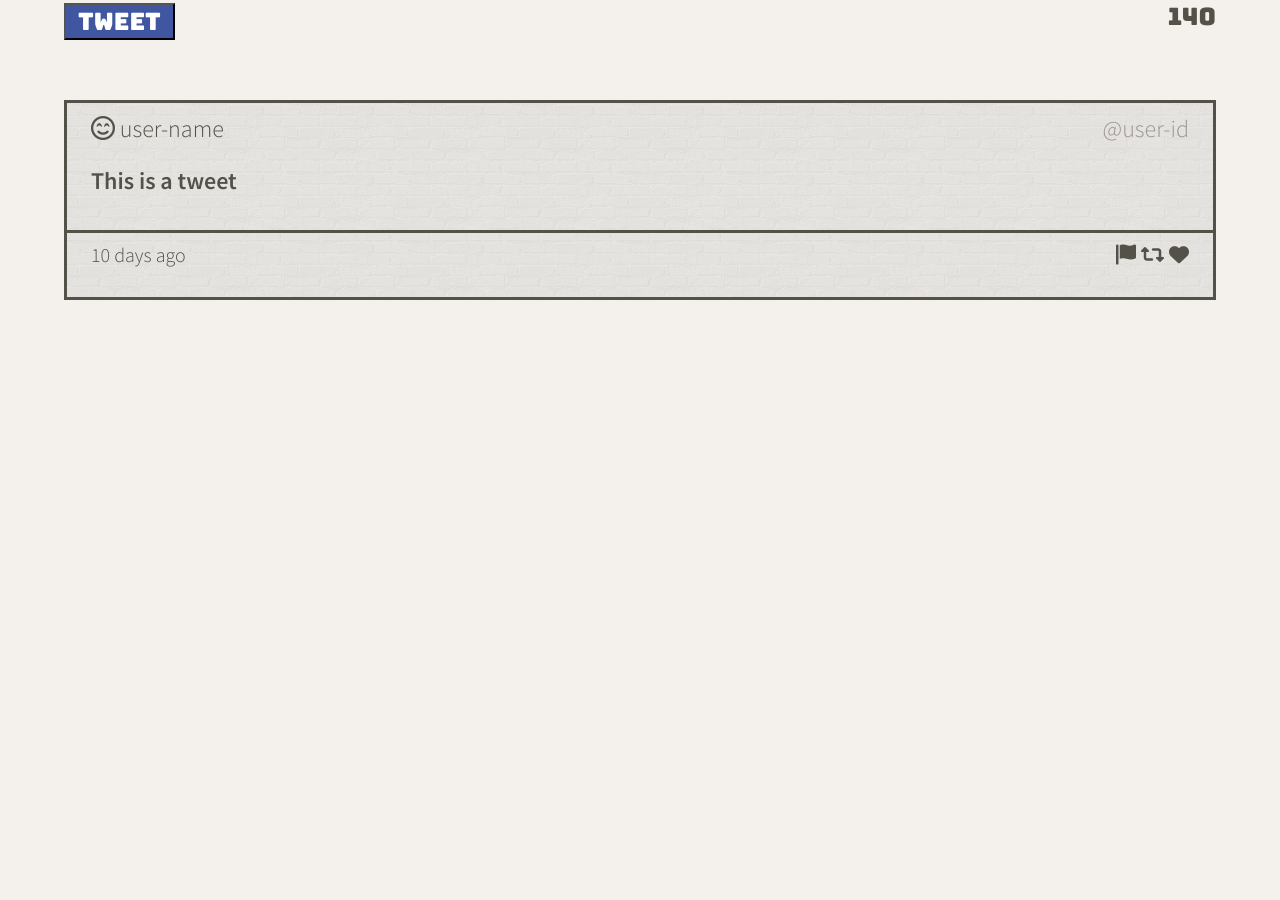
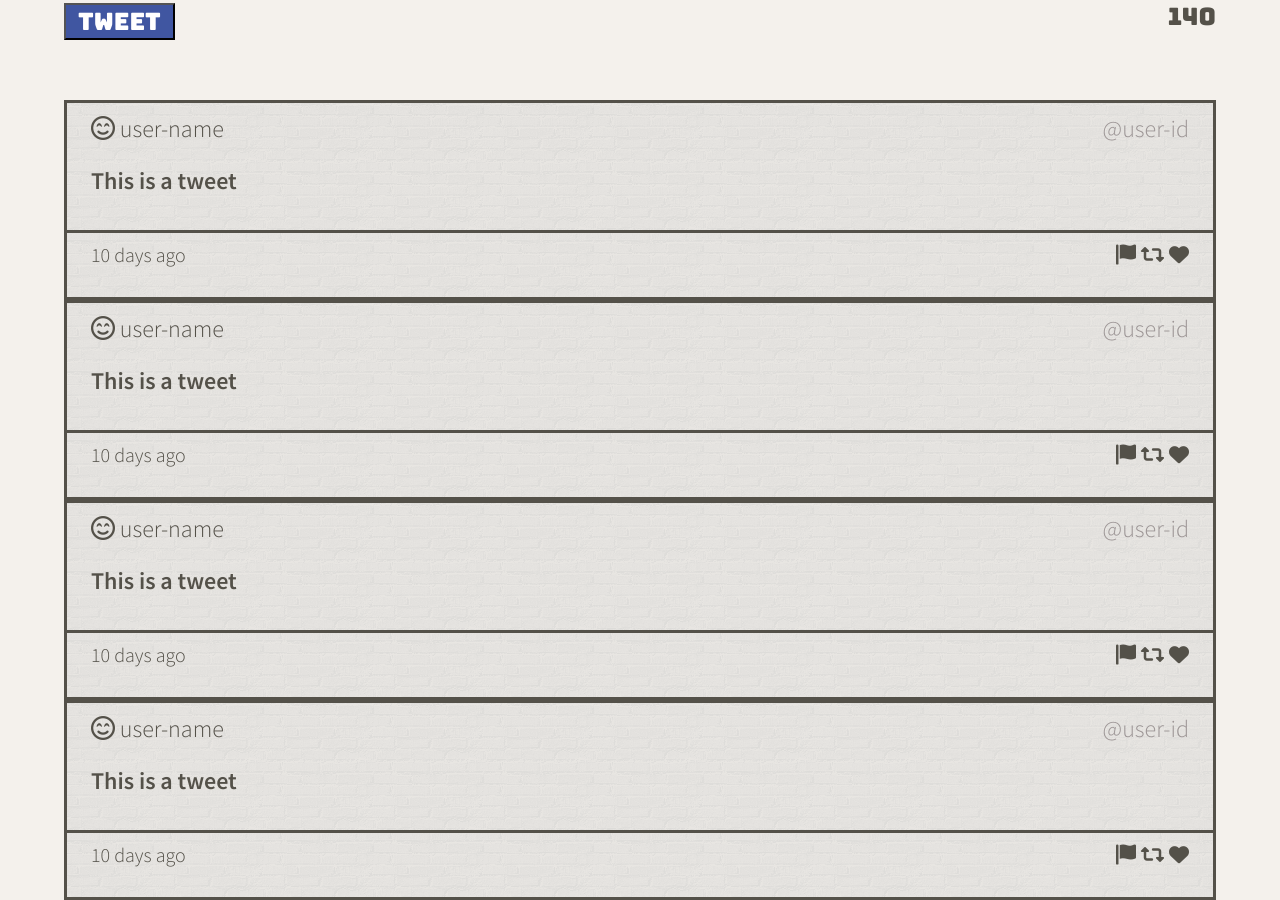
Before and after one commit to Mojdehh/tweeter, a website: page public/index.html in a window 1280 px wide. Shown: the part 659-1559 px from the top of the page. Before the commit the page ends 959 px from the top, so only its background shows below. Drawn offline with nearby package versions, Linux system fonts and the light colour scheme.

Commit message:
Fix nav bar

```diff
--- a/public/index.html
+++ b/public/index.html
@@ -81,6 +81,42 @@
             <span class='icons'><i class="fas fa-flag"></i> <i class="fas fa-retweet"></i> <i class="fas fa-heart"></i></span>
           </footer>
          </article>
+
+         <article>
+          <header>
+            <span class="user-name"><i class="far fa-smile-beam"></i> user-name</span>
+            <span class="user-id">@user-id</span>
+          </header>
+          <p><b>This is a tweet</b></p>
+          <footer>
+            <span>10 days ago</span>
+            <span class='icons'><i class="fas fa-flag"></i> <i class="fas fa-retweet"></i> <i class="fas fa-heart"></i></span>
+          </footer>
+         </article>
+
+         <article>
+          <header>
+            <span class="user-name"><i class="far fa-smile-beam"></i> user-name</span>
+            <span class="user-id">@user-id</span>
+          </header>
+          <p><b>This is a tweet</b></p>
+          <footer>
+            <span>10 days ago</span>
+            <span class='icons'><i class="fas fa-flag"></i> <i class="fas fa-retweet"></i> <i class="fas fa-heart"></i></span>
+          </footer>
+         </article>
+
+         <article>
+          <header>
+            <span class="user-name"><i class="far fa-smile-beam"></i> user-name</span>
+            <span class="user-id">@user-id</span>
+          </header>
+          <p><b>This is a tweet</b></p>
+          <footer>
+            <span>10 days ago</span>
+            <span class='icons'><i class="fas fa-flag"></i> <i class="fas fa-retweet"></i> <i class="fas fa-heart"></i></span>
+          </footer>
+         </article>
         </section>
     </main>
   </body>
--- a/public/styles/header.css
+++ b/public/styles/header.css
@@ -9,4 +9,5 @@
   justify-content: center;
   align-items: center;
   background-image: url("../images/brick-wall.png");
+  margin-top: 120px; /* Add a top margin to avoid content overlay */
 }
--- a/public/styles/nav.css
+++ b/public/styles/nav.css
@@ -7,7 +7,9 @@ nav {
   display: flex;
   align-items: center;
   justify-content: space-between;
-  z-index: 1;
+  z-index: 9999;
+  position: fixed; /* Set the navbar to fixed position */
+  top: 0; /* Position the navbar at the top of the page */
 }
 
 .logo {
```
